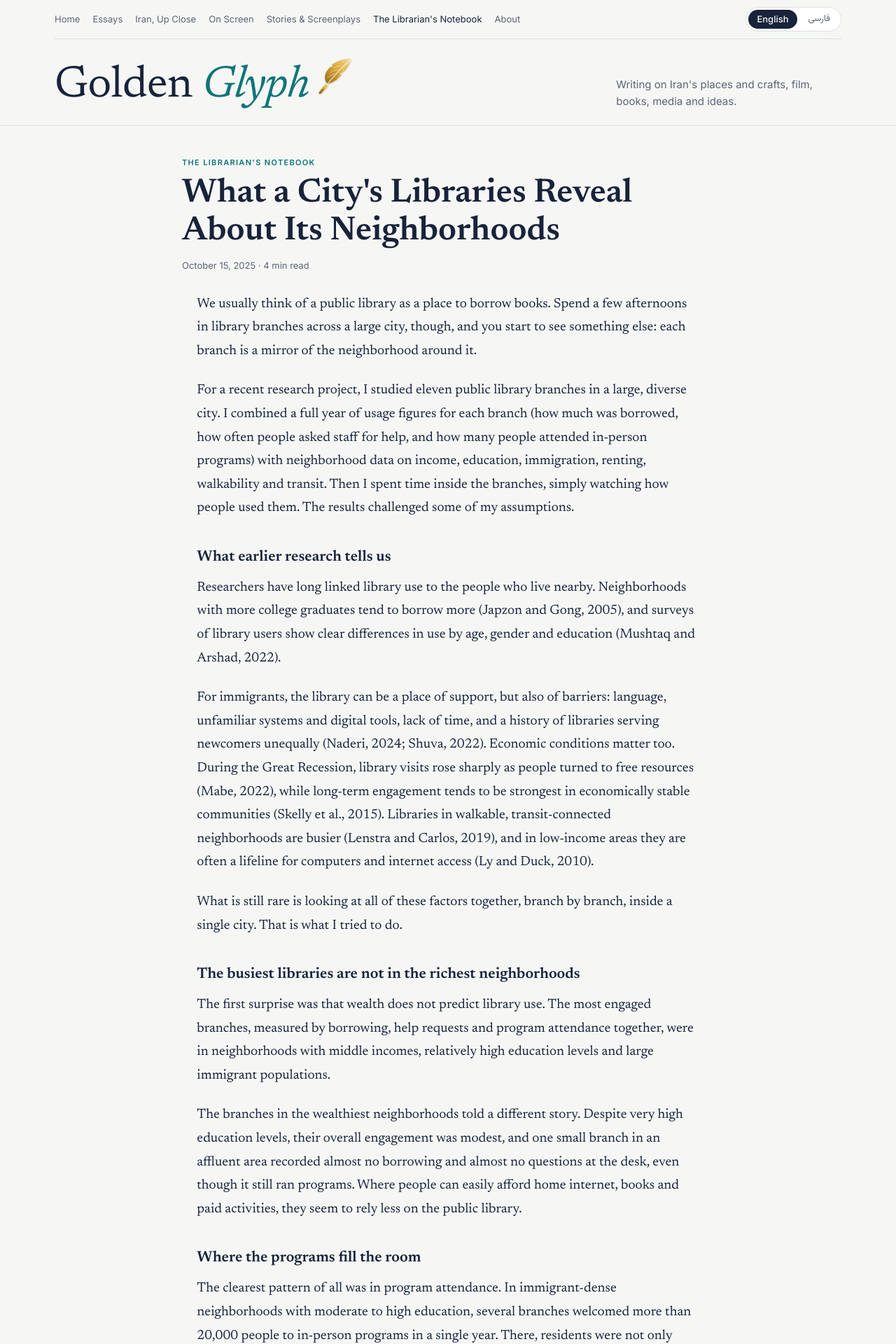
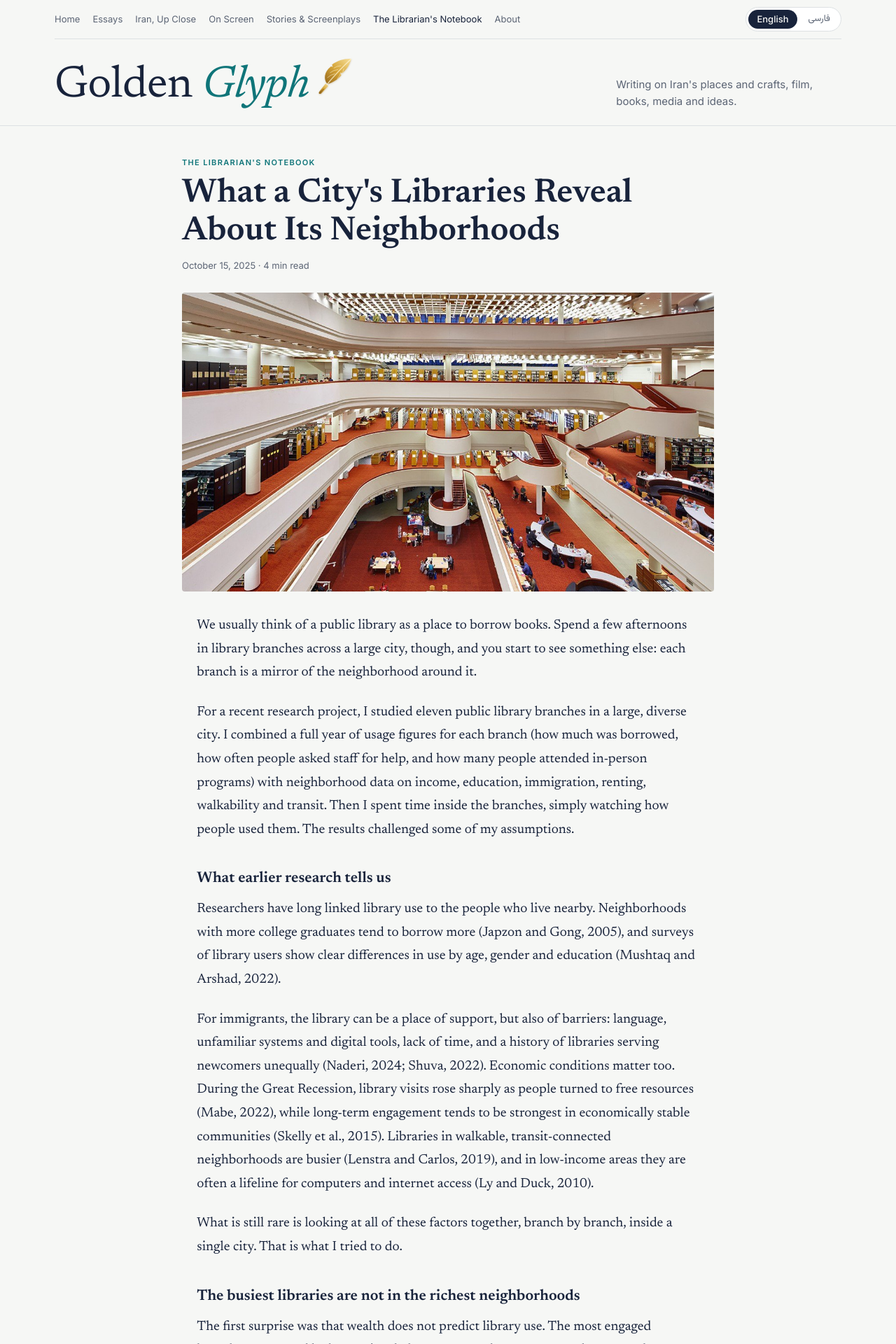
Before and after one commit to zmohajeri/zmohajeri.github.io, a Jekyll site: the page built from _notebook/2025-10-15-what-libraries-reveal-about-their-neighborhoods.md, in a window 1280 px wide. Shown: the top 1920 px of the page at 70% size. Built offline with Jekyll 4.4.1, drawn with Linux system fonts in a browser that asks for light colours.

Commit message:
Add photo to the libraries essay
Co-Authored-By: Claude Opus 5.5 <noreply@anthropic.com>
Claude-Session: https://claude.ai/code/session_01MqRwwpSaB1re11wDQg4XRJ

```diff
--- a/_notebook/2025-10-15-what-libraries-reveal-about-their-neighborhoods.md
+++ b/_notebook/2025-10-15-what-libraries-reveal-about-their-neighborhoods.md
@@ -1,7 +1,8 @@
 ---
 title: "What a City's Libraries Reveal About Its Neighborhoods"
 date: 2025-10-15 10:00:00 -0400
-cover: ""
+cover: "/assets/img/covers/what-libraries-reveal.jpg"
+image: "/assets/img/covers/what-libraries-reveal.jpg"
 excerpt: "A public library is more than a place to borrow books. Studying eleven branches across one large city, I found that each library mirrors its neighborhood, and that the busiest ones are not in the richest areas."
 ---
 We usually think of a public library as a place to borrow books. Spend a few afternoons in library branches across a large city, though, and you start to see something else: each branch is a mirror of the neighborhood around it.
```
Also changed, not shown: assets/img/covers/what-libraries-reveal.jpg (added).
